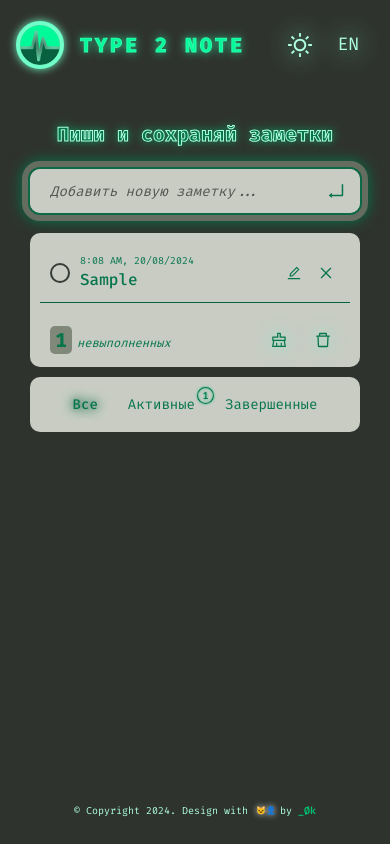
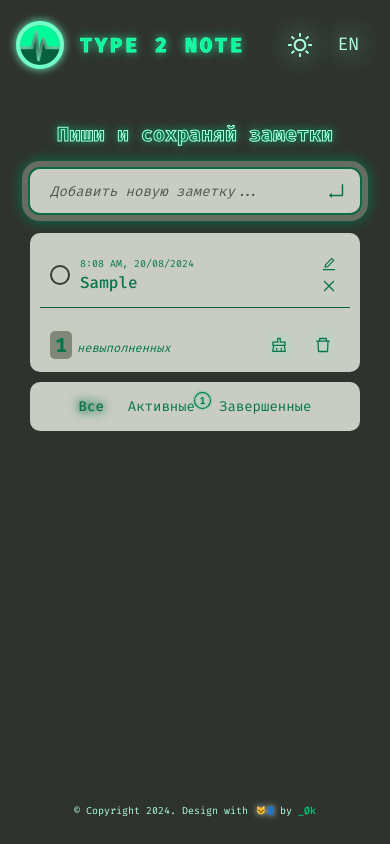
Before and after one commit to bakNa2t/type2note, a React (Vite) app: page / in a window 390 px wide. Both pictures are taken after typing "Sample" into the empty fields and a click on the button 336 px from the left and 191 px from the top of the page. Built offline with nearby package versions, Linux system fonts and the light colour scheme; the HTML template or start-up script is replaced by a standard one.

Commit message:
Updated edit/delete btn prop styles for media queries

```diff
--- a/src/base-blocks/NoteItem.jsx
+++ b/src/base-blocks/NoteItem.jsx
@@ -53,6 +53,11 @@ const NoteTime = styled.span`
 const BlockBtns = styled.div`
   display: flex;
   gap: 0.4rem;
+
+  @media screen and (max-width: 500px) {
+    flex-direction: column;
+    gap: 0rem;
+  }
 `;
 
 function NoteItem({ note }) {
--- a/src/ui-blocks/Button.jsx
+++ b/src/ui-blocks/Button.jsx
@@ -8,6 +8,10 @@ const sizes = {
   sm: css`
     font-size: 1.4rem;
     padding: 0.7rem;
+
+    @media screen and (max-width: 500px) {
+      padding: 0.4rem;
+    }
   `,
   md: css`
     font-size: 1.6rem;
```
